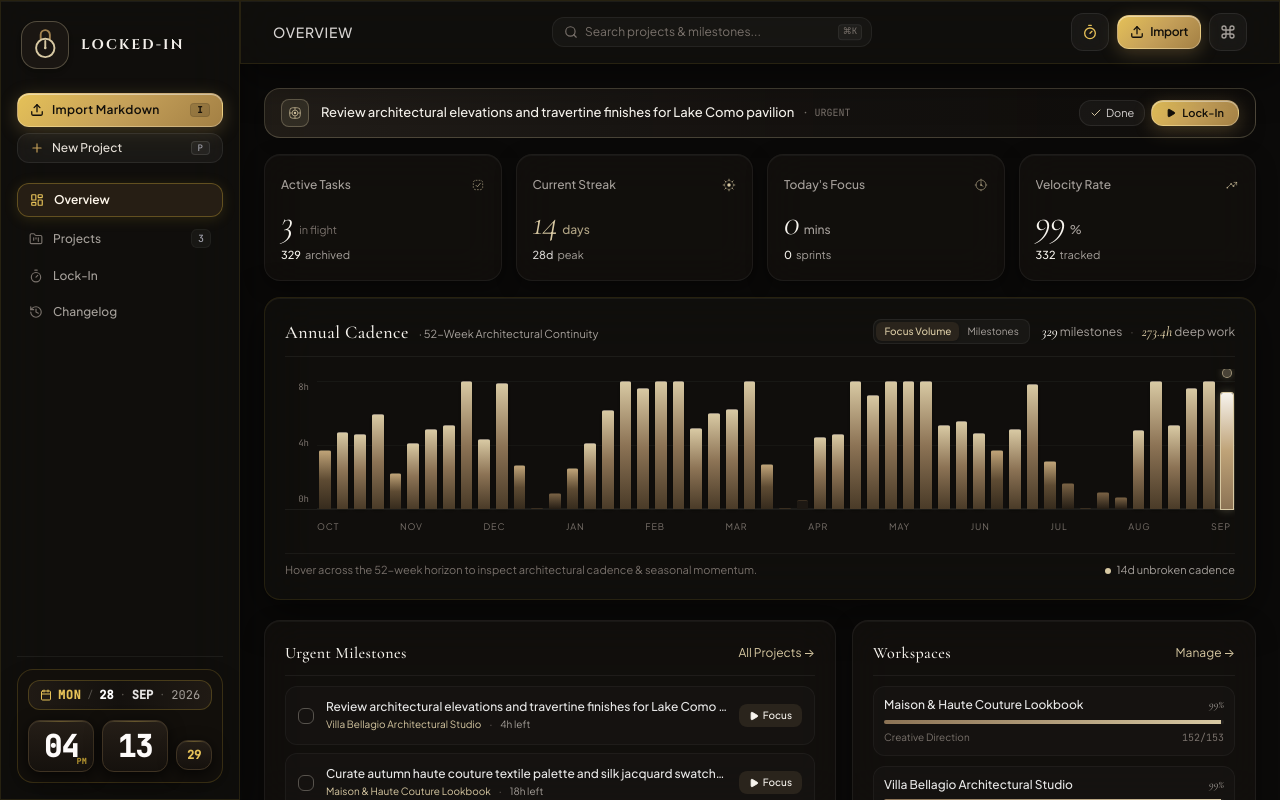
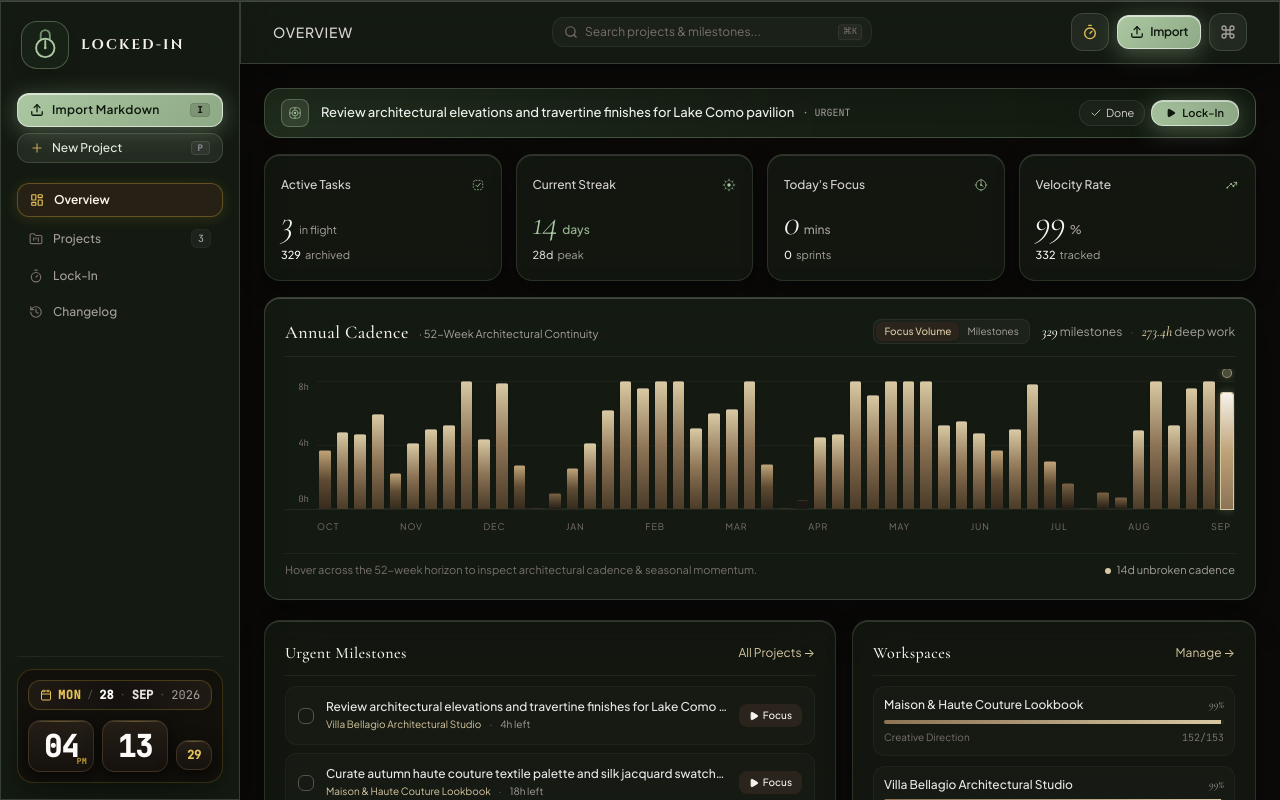
Before and after one commit to Nexuss-Onyx/Locked-In-Studio, a React (Vite) app: page / in a window 1280 px wide. Built offline with nearby package versions, Linux system fonts and the light colour scheme; a web font is replaced by a local one.

Commit message:
Design update: iOS iPhone Glassmorphism style with Deep Olive background and Soft Sage highlights

```diff
--- a/src/components/LockedInLogo.tsx
+++ b/src/components/LockedInLogo.tsx
@@ -14,7 +14,7 @@ export const LockedInLogo: React.FC<LockedInLogoProps> = ({
 }) => {
   return (
     <div
-      className={`relative flex items-center justify-center rounded-2xl bg-[#1A1612] border border-[#D8C9A3]/30 shadow-md shrink-0 select-none overflow-hidden ${className}`}
+      className={`relative flex items-center justify-center rounded-2xl bg-[#1A2417]/80 backdrop-blur-xl border border-[#ABC8A2]/35 shadow-lg shrink-0 select-none overflow-hidden ${className}`}
       style={{ width: `${size}px`, height: `${size}px` }}
     >
       {/* Padlock + Stopwatch Fusion Logomark */}
@@ -26,12 +26,10 @@ export const LockedInLogo: React.FC<LockedInLogoProps> = ({
         xmlns="http://www.w3.org/2000/svg"
         className="relative z-10"
       >
-        {/* 1. U-SHAPED SHACKLE / CROWN (Bronze) */}
-        {/* At rest: slightly raised (-3.5px) for open/unlocked state */}
-        {/* When locked-in: animates closed (0px) */}
+        {/* 1. U-SHAPED SHACKLE / CROWN (Darker Sage) */}
         <motion.path
           d="M 23.5 24 V 16 A 8.5 8.5 0 0 1 40.5 16 V 24"
-          stroke="#A38350"
+          stroke="#73916D"
           strokeWidth="3.5"
           strokeLinecap="round"
           strokeLinejoin="round"
@@ -47,25 +45,23 @@ export const LockedInLogo: React.FC<LockedInLogoProps> = ({
           }}
         />
 
-        {/* 2. CIRCULAR STOPWATCH / PADLOCK BODY (Brand Gold) */}
+        {/* 2. CIRCULAR STOPWATCH / PADLOCK BODY (Soft Sage) */}
         <circle
           cx="32"
           cy="37"
           r="17"
-          stroke="#D8C9A3"
+          stroke="#ABC8A2"
           strokeWidth="3.5"
           fill="none"
         />
 
-        {/* 3. SINGLE CLOCK HAND (Brand Gold) */}
-        {/* At rest: still at 12 o'clock */}
-        {/* When locked-in: sweeps slowly (1 rotation per 60 seconds) */}
+        {/* 3. SINGLE CLOCK HAND (Soft Sage) */}
         <motion.line
           x1="32"
           y1="37"
           x2="32"
           y2="24"
-          stroke="#D8C9A3"
+          stroke="#ABC8A2"
           strokeWidth="3.5"
           strokeLinecap="round"
           style={{ transformOrigin: '32px 37px' }}
@@ -82,7 +78,7 @@ export const LockedInLogo: React.FC<LockedInLogoProps> = ({
         />
 
         {/* Center Pivot Point Dot */}
-        <circle cx="32" cy="37" r="2.2" fill="#D8C9A3" />
+        <circle cx="32" cy="37" r="2.2" fill="#ABC8A2" />
       </svg>
     </div>
   );
--- a/src/index.css
+++ b/src/index.css
@@ -13,8 +13,13 @@
     -webkit-font-smoothing: antialiased;
     -moz-osx-font-smoothing: grayscale;
     text-rendering: optimizeLegibility;
-    background-color: #0B0A09;
-    color: #F7F4EE;
+    background-color: #1A2417;
+    background-image:
+      radial-gradient(circle at 50% -20%, rgba(171, 200, 162, 0.24) 0%, transparent 65%),
+      linear-gradient(180deg, #1A2417 0%, #121B10 100%);
+    background-attachment: fixed;
+    color: #F4F8F3;
+    min-height: 100vh;
   }
 }
 
@@ -32,63 +37,63 @@
   font-variant-numeric: tabular-nums;
 }
 
-/* Luxury warm obsidian glass panels with hairline brass/gold accents */
+/* Apple iPhone iOS Glassmorphism Panels with Soft Sage specular highlights */
 .glass-panel {
-  background: rgba(18, 16, 14, 0.75);
-  backdrop-filter: blur(28px) saturate(160%);
-  -webkit-backdrop-filter: blur(28px) saturate(160%);
-  border: 1px solid rgba(212, 175, 55, 0.12);
-  box-shadow: 0 12px 40px 0 rgba(0, 0, 0, 0.5), inset 0 1px 0 0 rgba(255, 245, 220, 0.06);
+  background: rgba(26, 36, 23, 0.65);
+  backdrop-filter: blur(32px) saturate(190%);
+  -webkit-backdrop-filter: blur(32px) saturate(190%);
+  border: 1px solid rgba(171, 200, 162, 0.22);
+  box-shadow: 0 16px 40px 0 rgba(0, 0, 0, 0.42), inset 0 1px 0 0 rgba(255, 255, 255, 0.2);
 }
 
 .glass-card {
-  background: rgba(22, 19, 16, 0.6);
-  backdrop-filter: blur(20px);
-  -webkit-backdrop-filter: blur(20px);
-  border: 1px solid rgba(255, 255, 255, 0.06);
-  box-shadow: 0 6px 20px rgba(0, 0, 0, 0.35), inset 0 1px 0 0 rgba(255, 255, 255, 0.04);
+  background: rgba(26, 36, 23, 0.52);
+  backdrop-filter: blur(24px) saturate(180%);
+  -webkit-backdrop-filter: blur(24px) saturate(180%);
+  border: 1px solid rgba(171, 200, 162, 0.16);
+  box-shadow: 0 8px 24px rgba(0, 0, 0, 0.32), inset 0 1px 0 0 rgba(255, 255, 255, 0.14);
   transition: all 0.22s cubic-bezier(0.16, 1, 0.3, 1);
 }
 
 .glass-card:hover {
-  background: rgba(30, 26, 21, 0.75);
-  border-color: rgba(212, 175, 55, 0.28);
-  box-shadow: 0 12px 36px rgba(0, 0, 0, 0.5), inset 0 1px 0 0 rgba(255, 245, 220, 0.09);
+  background: rgba(38, 52, 34, 0.72);
+  border-color: rgba(171, 200, 162, 0.42);
+  box-shadow: 0 14px 36px rgba(0, 0, 0, 0.48), inset 0 1px 0 0 rgba(255, 255, 255, 0.28);
 }
 
 .glass-button {
-  background: rgba(255, 255, 255, 0.04);
-  border: 1px solid rgba(255, 255, 255, 0.08);
-  backdrop-filter: blur(16px);
-  -webkit-backdrop-filter: blur(16px);
-  color: #E6E0D8;
+  background: rgba(255, 255, 255, 0.06);
+  border: 1px solid rgba(171, 200, 162, 0.2);
+  backdrop-filter: blur(20px);
+  -webkit-backdrop-filter: blur(20px);
+  color: #E2ECE0;
   transition: all 0.18s cubic-bezier(0.16, 1, 0.3, 1);
 }
 
 .glass-button:hover {
-  background: rgba(212, 175, 55, 0.12);
-  border-color: rgba(212, 175, 55, 0.3);
+  background: rgba(171, 200, 162, 0.18);
+  border-color: rgba(171, 200, 162, 0.45);
   color: #FFFFFF;
 }
 
 .glass-button-primary {
-  background: linear-gradient(135deg, #E5C158 0%, #C5A059 50%, #A38044 100%);
-  color: #120F0A;
+  background: linear-gradient(135deg, #ABC8A2 0%, #8EA985 100%);
+  color: #0F170E;
   font-weight: 600;
-  border: 1px solid rgba(255, 245, 220, 0.3);
-  box-shadow: 0 4px 18px rgba(197, 160, 89, 0.3), inset 0 1px 0 rgba(255, 255, 255, 0.45);
+  border: 1px solid rgba(255, 255, 255, 0.55);
+  box-shadow: 0 4px 22px rgba(171, 200, 162, 0.38), inset 0 1px 0 rgba(255, 255, 255, 0.6);
   transition: all 0.18s cubic-bezier(0.16, 1, 0.3, 1);
 }
 
 .glass-button-primary:hover {
-  background: linear-gradient(135deg, #F3D270 0%, #D4AF37 50%, #B8924E 100%);
-  box-shadow: 0 6px 26px rgba(212, 175, 55, 0.45), inset 0 1px 0 rgba(255, 255, 255, 0.6);
+  background: linear-gradient(135deg, #BDD7B5 0%, #9EB995 100%);
+  box-shadow: 0 6px 28px rgba(171, 200, 162, 0.52), inset 0 1px 0 rgba(255, 255, 255, 0.75);
   transform: translateY(-0.5px);
 }
 
 .glass-button-primary:active {
   transform: translateY(0.5px);
-  box-shadow: 0 2px 8px rgba(197, 160, 89, 0.25);
+  box-shadow: 0 2px 10px rgba(171, 200, 162, 0.28);
 }
 
 /* Custom subtle luxury scrollbar */
--- a/src/views/DashboardView.tsx
+++ b/src/views/DashboardView.tsx
@@ -137,19 +137,19 @@ export const DashboardView: React.FC<DashboardViewProps> = ({
       {/* 1. SLIM IMMEDIATE FOCUS BANNER (Aura Luxe Warm Obsidian) */}
       {/* ========================================================= */}
       {criticalTask ? (
-        <div className="px-4 py-2.5 rounded-2xl bg-gradient-to-r from-[#241F1A]/90 via-[#181512]/80 to-[#0F0D0B] border border-[#D8C9A3]/25 shadow-lg flex items-center justify-between gap-3">
+        <div className="px-4 py-2.5 rounded-2xl bg-gradient-to-r from-[#223020]/90 via-[#1A2417]/80 to-[#121B10] border border-[#ABC8A2]/30 shadow-lg flex items-center justify-between gap-3">
           <div className="flex items-center gap-3 min-w-0">
-            <div className="w-7 h-7 rounded-lg bg-[#D8C9A3]/10 border border-[#D8C9A3]/30 flex items-center justify-center shrink-0 text-[#D8C9A3]">
+            <div className="w-7 h-7 rounded-lg bg-[#ABC8A2]/15 border border-[#ABC8A2]/35 flex items-center justify-center shrink-0 text-[#ABC8A2]">
               <LuxeApertureIcon className="w-3.5 h-3.5" />
             </div>
             <div className="flex items-center gap-2 min-w-0">
-              <span className="text-[11px] font-sans text-[#D8C9A3] font-medium tracking-wide shrink-0 hidden xs:inline">
+              <span className="text-[11px] font-sans text-[#ABC8A2] font-medium tracking-wide shrink-0 hidden xs:inline">
                 Immediate Focus:
               </span>
-              <span className="text-xs sm:text-[13px] font-medium text-[#F7F4EE] truncate">
+              <span className="text-xs sm:text-[13px] font-medium text-[#F4F8F3] truncate">
                 {criticalTask.title}
               </span>
-              <span className="text-[10px] font-mono text-stone-500 uppercase shrink-0 hidden md:inline">
+              <span className="text-[10px] font-mono text-stone-400 uppercase shrink-0 hidden md:inline">
                 · {criticalTask.priority}
               </span>
             </div>
@@ -163,7 +163,7 @@ export const DashboardView: React.FC<DashboardViewProps> = ({
               }}
               className="px-2.5 py-1 rounded-xl bg-white/[0.04] hover:bg-white/[0.08] border border-white/[0.08] text-[11px] font-sans text-stone-300 hover:text-white transition-all cursor-pointer flex items-center gap-1"
             >
-              <Check className="w-3 h-3 text-[#D8C9A3]" />
+              <Check className="w-3 h-3 text-[#ABC8A2]" />
               <span className="hidden sm:inline">Done</span>
             </button>
             <motion.button
@@ -172,7 +172,7 @@ export const DashboardView: React.FC<DashboardViewProps> = ({
                 soundManager.playTick();
                 onStartLockInWithTask(criticalTask);
               }}
-              className="px-3.5 py-1 rounded-xl glass-button-primary text-[11px] font-semibold transition-all cursor-pointer flex items-center gap-1.5 shadow-[0_0_12px_rgba(216,201,163,0.25)]"
+              className="px-3.5 py-1 rounded-xl glass-button-primary text-[11px] font-semibold transition-all cursor-pointer flex items-center gap-1.5 shadow-[0_0_16px_rgba(171,200,162,0.3)]"
             >
               <Play className="w-2.5 h-2.5 fill-current" />
               <span>Lock-In</span>
@@ -182,12 +182,12 @@ export const DashboardView: React.FC<DashboardViewProps> = ({
       ) : (
         <div className="px-4 py-2.5 rounded-2xl bg-white/[0.02] border border-white/[0.06] flex items-center justify-between">
           <div className="flex items-center gap-2 text-xs text-stone-400 font-sans">
-            <LuxeApertureIcon className="w-3.5 h-3.5 text-[#D8C9A3]" />
+            <LuxeApertureIcon className="w-3.5 h-3.5 text-[#ABC8A2]" />
             <span>All priority milestones clear. Ready for your next focus session.</span>
           </div>
           <button
             onClick={() => onOpenImport()}
-            className="text-xs text-[#D8C9A3] hover:underline font-sans cursor-pointer"
+            className="text-xs text-[#ABC8A2] hover:underline font-sans cursor-pointer"
           >
             + Import Markdown Project
           </button>
@@ -201,26 +201,26 @@ export const DashboardView: React.FC<DashboardViewProps> = ({
         {/* Active Tasks */}
         <motion.div
           whileHover={{ y: -1.5 }}
-          className="glass-card rounded-2xl p-3.5 sm:p-4 flex flex-col justify-between border border-white/[0.06] hover:border-[#D8C9A3]/30 transition-colors"
+          className="glass-card rounded-2xl p-3.5 sm:p-4 flex flex-col justify-between border border-white/[0.08] hover:border-[#ABC8A2]/35 transition-colors"
         >
           <div className="h-7 flex items-center justify-between gap-1">
-            <span className="text-xs font-medium text-stone-400 font-sans truncate">
+            <span className="text-xs font-medium text-stone-300 font-sans truncate">
               Active Tasks
             </span>
-            <LuxeTaskIcon className="w-3.5 h-3.5 text-[#D8C9A3]/70 shrink-0" />
+            <LuxeTaskIcon className="w-3.5 h-3.5 text-[#ABC8A2] shrink-0" />
           </div>
 
           <div className="my-1.5 flex items-baseline gap-1.5">
-            <span className="text-3xl sm:text-4xl font-serif font-light italic text-[#F7F4EE] leading-none">
+            <span className="text-3xl sm:text-4xl font-serif font-light italic text-[#F4F8F3] leading-none">
               {pendingTasks.length}
             </span>
-            <span className="text-[11px] font-sans text-stone-500">
+            <span className="text-[11px] font-sans text-stone-400">
               in flight
             </span>
           </div>
 
           <div className="text-[11px] text-stone-400 font-sans truncate flex items-center gap-1 min-h-[16px]">
-            <span className="text-[#F7F4EE] font-medium">{completedTasks.length}</span>
+            <span className="text-[#F4F8F3] font-medium">{completedTasks.length}</span>
             <span className="truncate">archived</span>
           </div>
         </motion.div>
@@ -228,20 +228,20 @@ export const DashboardView: React.FC<DashboardViewProps> = ({
         {/* Current Streak */}
         <motion.div
           whileHover={{ y: -1.5 }}
-          className="glass-card rounded-2xl p-3.5 sm:p-4 flex flex-col justify-between border border-white/[0.06] hover:border-[#D8C9A3]/30 transition-colors"
+          className="glass-card rounded-2xl p-3.5 sm:p-4 flex flex-col justify-between border border-white/[0.08] hover:border-[#ABC8A2]/35 transition-colors"
         >
           <div className="h-7 flex items-center justify-between gap-1">
-            <span className="text-xs font-medium text-stone-400 font-sans truncate">
+            <span className="text-xs font-medium text-stone-300 font-sans truncate">
               Current Streak
             </span>
-            <LuxeStreakIcon className="w-3.5 h-3.5 text-[#D8C9A3] shrink-0" />
+            <LuxeStreakIcon className="w-3.5 h-3.5 text-[#ABC8A2] shrink-0" />
           </div>
 
           <div className="my-1.5 flex items-baseline gap-1">
-            <span className="text-3xl sm:text-4xl font-serif font-light italic text-[#D8C9A3] leading-none">
+            <span className="text-3xl sm:text-4xl font-serif font-light italic text-[#ABC8A2] leading-none">
               {activity.currentStreak}
             </span>
-            <span className="text-xs font-sans text-[#D8C9A3]/80 font-medium">
+            <span className="text-xs font-sans text-[#ABC8A2]/90 font-medium">
               days
             </span>
           </div>
@@ -255,17 +255,17 @@ export const DashboardView: React.FC<DashboardViewProps> = ({
         {/* Today's Focus */}
         <motion.div
           whileHover={{ y: -1.5 }}
-          className="glass-card rounded-2xl p-3.5 sm:p-4 flex flex-col justify-between border border-white/[0.06] hover:border-[#D8C9A3]/30 transition-colors"
+          className="glass-card rounded-2xl p-3.5 sm:p-4 flex flex-col justify-between border border-white/[0.08] hover:border-[#ABC8A2]/35 transition-colors"
         >
           <div className="h-7 flex items-center justify-between gap-1">
-            <span className="text-xs font-medium text-stone-400 font-sans truncate">
+            <span className="text-xs font-medium text-stone-300 font-sans truncate">
               Today's Focus
             </span>
-            <LuxeFocusIcon className="w-3.5 h-3.5 text-[#D8C9A3]/70 shrink-0" />
+            <LuxeFocusIcon className="w-3.5 h-3.5 text-[#ABC8A2] shrink-0" />
           </div>
 
           <div className="my-1.5 flex items-baseline gap-1">
-            <span className="text-3xl sm:text-4xl font-serif font-light italic text-[#F7F4EE] leading-none">
+            <span className="text-3xl sm:text-4xl font-serif font-light italic text-[#F4F8F3] leading-none">
               {todayFocusMinutes}
             </span>
             <span className="text-xs font-sans text-stone-400 font-medium">
@@ -274,7 +274,7 @@ export const DashboardView: React.FC<DashboardViewProps> = ({
           </div>
 
           <div className="text-[11px] text-stone-400 font-sans truncate flex items-center gap-1 min-h-[16px]">
-            <span className="text-[#F7F4EE] font-medium">{todaySessions.length}</span>
+            <span className="text-[#F4F8F3] font-medium">{todaySessions.length}</span>
             <span className="truncate">sprints</span>
           </div>
         </motion.div>
@@ -282,17 +282,17 @@ export const DashboardView: React.FC<DashboardViewProps> = ({
         {/* Velocity Rate */}
         <motion.div
           whileHover={{ y: -1.5 }}
-          className="glass-card rounded-2xl p-3.5 sm:p-4 flex flex-col justify-between border border-white/[0.06] hover:border-[#D8C9A3]/30 transition-colors"
+          className="glass-card rounded-2xl p-3.5 sm:p-4 flex flex-col justify-between border border-white/[0.08] hover:border-[#ABC8A2]/35 transition-colors"
         >
           <div className="h-7 flex items-center justify-between gap-1">
-            <span className="text-xs font-medium text-stone-400 font-sans truncate">
+            <span className="text-xs font-medium text-stone-300 font-sans truncate">
               Velocity Rate
             </span>
-            <LuxeVelocityIcon className="w-3.5 h-3.5 text-[#D8C9A3]/70 shrink-0" />
+            <LuxeVelocityIcon className="w-3.5 h-3.5 text-[#ABC8A2] shrink-0" />
           </div>
 
           <div className="my-1.5 flex items-baseline gap-1">
-            <span className="text-3xl sm:text-4xl font-serif font-light italic text-[#F7F4EE] leading-none">
+            <span className="text-3xl sm:text-4xl font-serif font-light italic text-[#F4F8F3] leading-none">
               {tasks.length > 0 ? Math.round((completedTasks.length / tasks.length) * 100) : 0}
             </span>
             <span className="text-xs font-sans text-stone-400 font-medium">
@@ -301,7 +301,7 @@ export const DashboardView: React.FC<DashboardViewProps> = ({
           </div>
 
           <div className="text-[11px] text-stone-400 font-sans truncate flex items-center gap-1 min-h-[16px]">
-            <span className="text-[#F7F4EE] font-medium">{tasks.length}</span>
+            <span className="text-[#F4F8F3] font-medium">{tasks.length}</span>
             <span className="truncate">tracked</span>
           </div>
         </motion.div>
```
